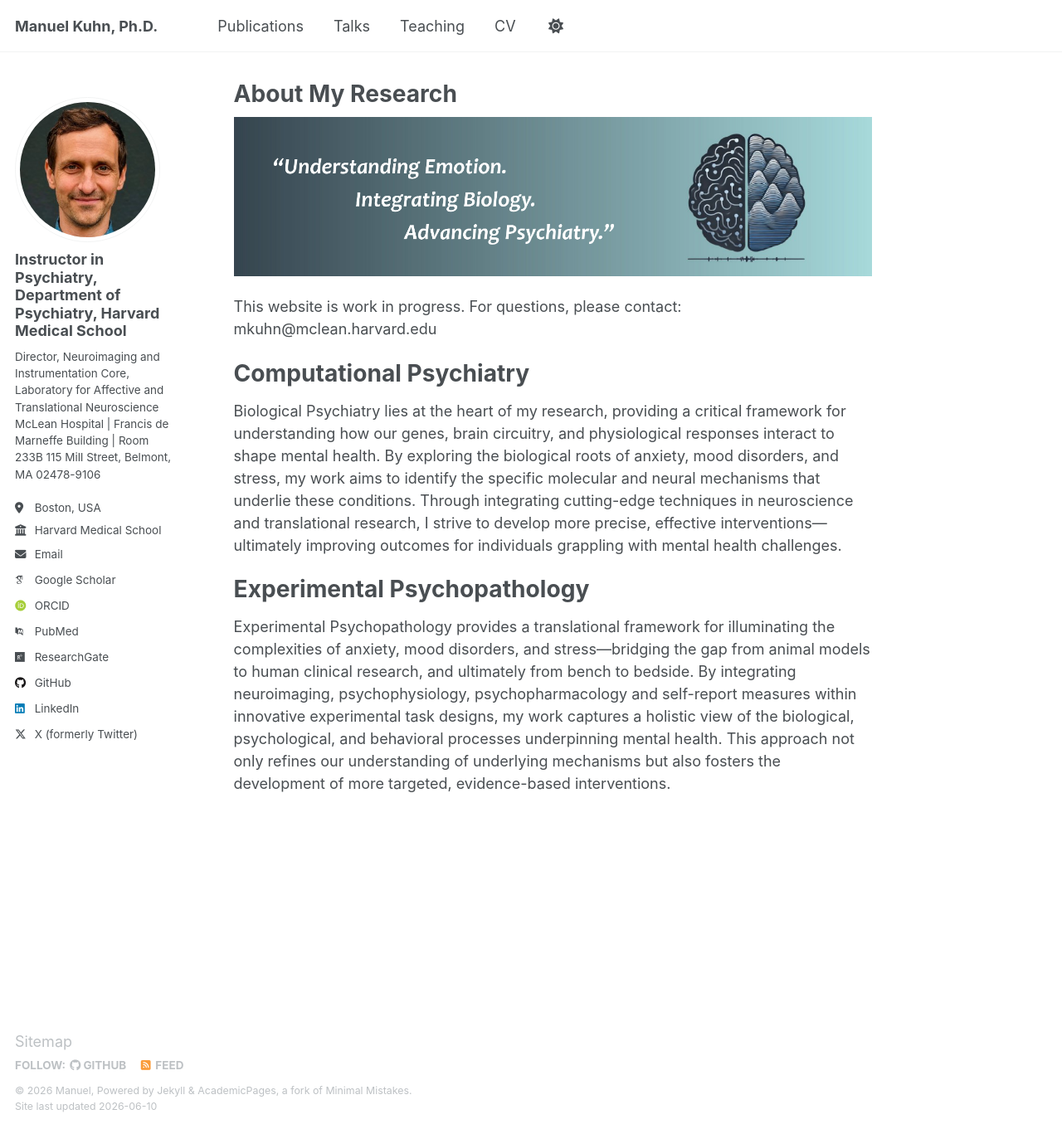
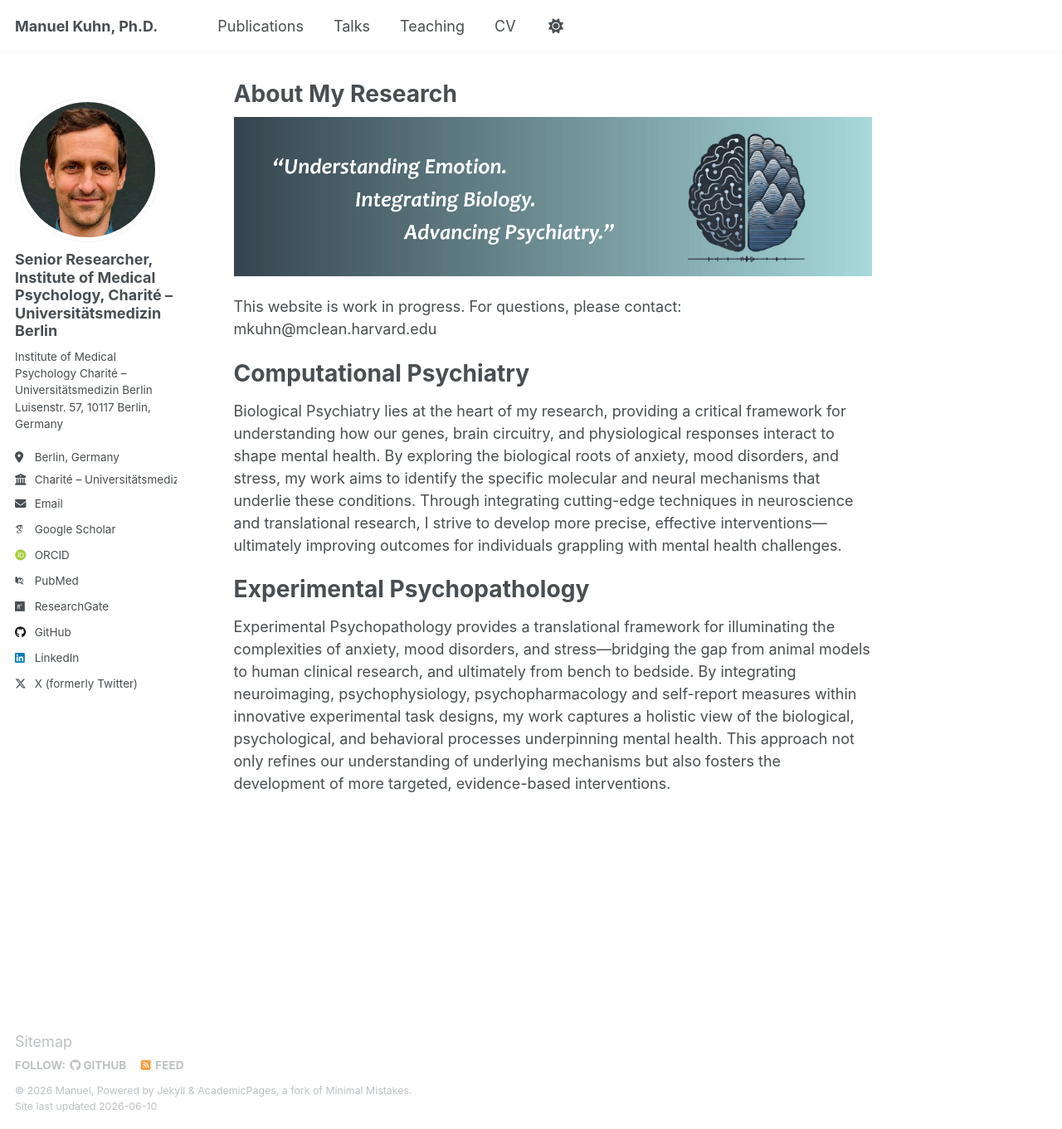
Before and after one commit to kuhnmanu/kuhnmanu.github.io, a Jekyll site: the page built from _pages/about.md, in a window 1280 px wide and 1361 px high. Shown: the whole window at 83% size. Built offline with Jekyll 4.4.1, drawn with Linux system fonts in a browser that asks for light colours; some web fonts are replaced.

Commit message:
Add files via upload

```diff
--- a/_config.yml
+++ b/_config.yml
@@ -11,7 +11,7 @@
 title                    : "Manuel Kuhn, Ph.D."
 title_separator          : "-"
 name                     : &name "Manuel"
-description              : &description "personal description"
+description              : &description "Manuel Kuhn, Ph.D. — Senior Researcher at the Institute of Medical Psychology, Charité – Universitätsmedizin Berlin. Computational psychiatry, experimental psychopathology, stress, fear and reward processing."
 url                      : https://kuhnmanu.github.io # the base hostname & protocol for your site e.g. "https://[your GitHub username].github.io"
 baseurl                  : "" # the subpath of your site, e.g. "/blog"
 repository               : "kuhnmanu/kuhnmanu.github.io"
@@ -22,16 +22,16 @@
 author:
   # Biographic information
   avatar           : "profile.jpg"
-  name             : "Instructor in Psychiatry, Department of Psychiatry, Harvard Medical School"
-  bio              : #"Instructor in Psychiatry, Department of Psychiatry, Harvard Medical School.
-                     "Director, Neuroimaging and Instrumentation Core, Laboratory for Affective and Translational Neuroscience
+  name             : "Senior Researcher, Institute of Medical Psychology, Charité – Universitätsmedizin Berlin"
+  bio              : "Institute of Medical Psychology
 
-                      McLean Hospital | Francis de Marneffe Building | Room 233B
-                      115 Mill Street, Belmont, MA 02478-9106"
-  location         : "Boston, USA"
-  employer         : "Harvard Medical School"
-  URI              : "https://cdasr.mclean.harvard.edu/kuhn/" # URL
-  email            : "mkuhn@mclean.harvard.edu"
+                      Charité – Universitätsmedizin Berlin
+
+                      Luisenstr. 57, 10117 Berlin, Germany"
+  location         : "Berlin, Germany"
+  employer         : "Charité – Universitätsmedizin Berlin"
+  URI              : # URL
+  email            : "manuel.kuhn@charite.de"
 
   # Academic websites
   arxiv            : # URL - Update with the correct link to your profile
@@ -79,12 +79,10 @@
 
 # Publication Category - The following the list of publication categories and their headings
 publication_category:
-  books:
-    title: 'Books'
   manuscripts:
-    title: 'Journal Articles'
-  conferences:
-    title: 'Conference Papers'
+    title: 'Peer-Reviewed Research Articles'
+  reviews:
+    title: 'Reviews & Other Peer-Reviewed Articles'
 
 # Site Settings
 teaser                   :  # filename of teaser fallback teaser image placed in /images/, .e.g. "500x300.png"
```
